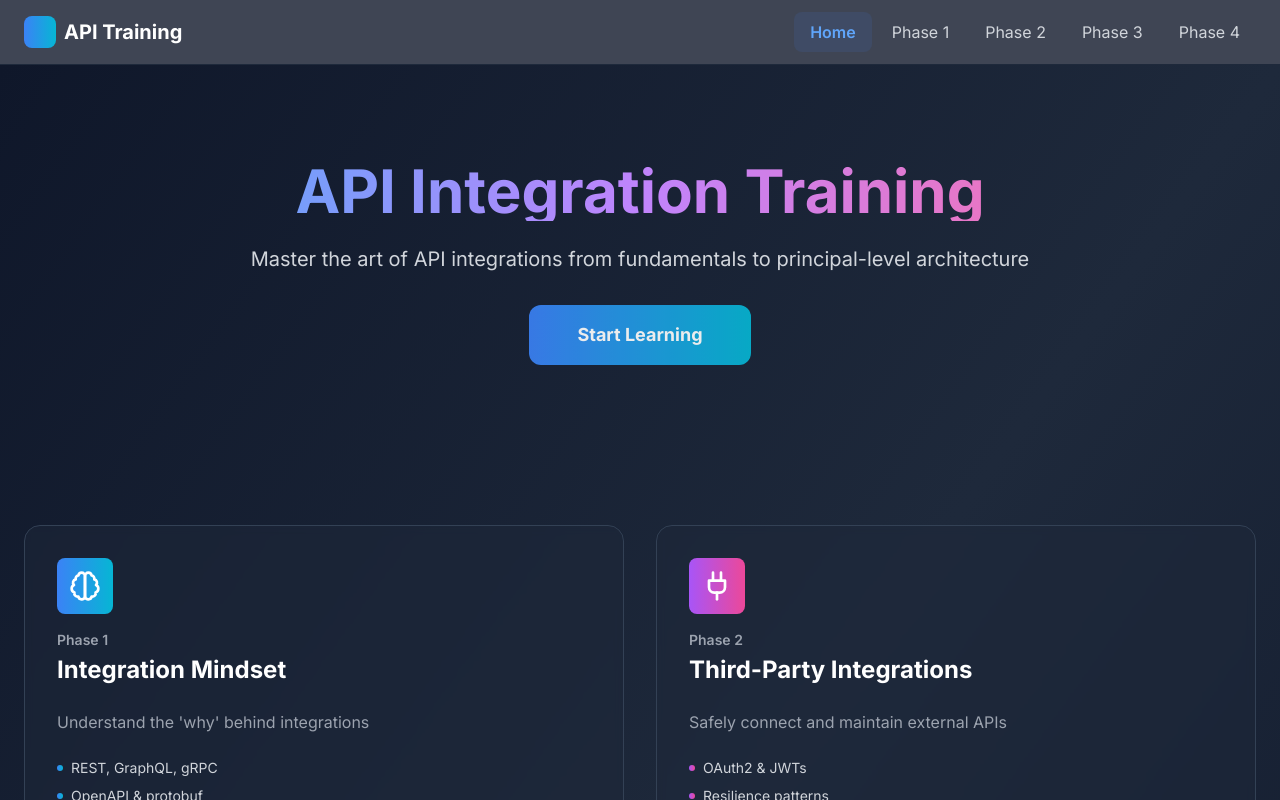
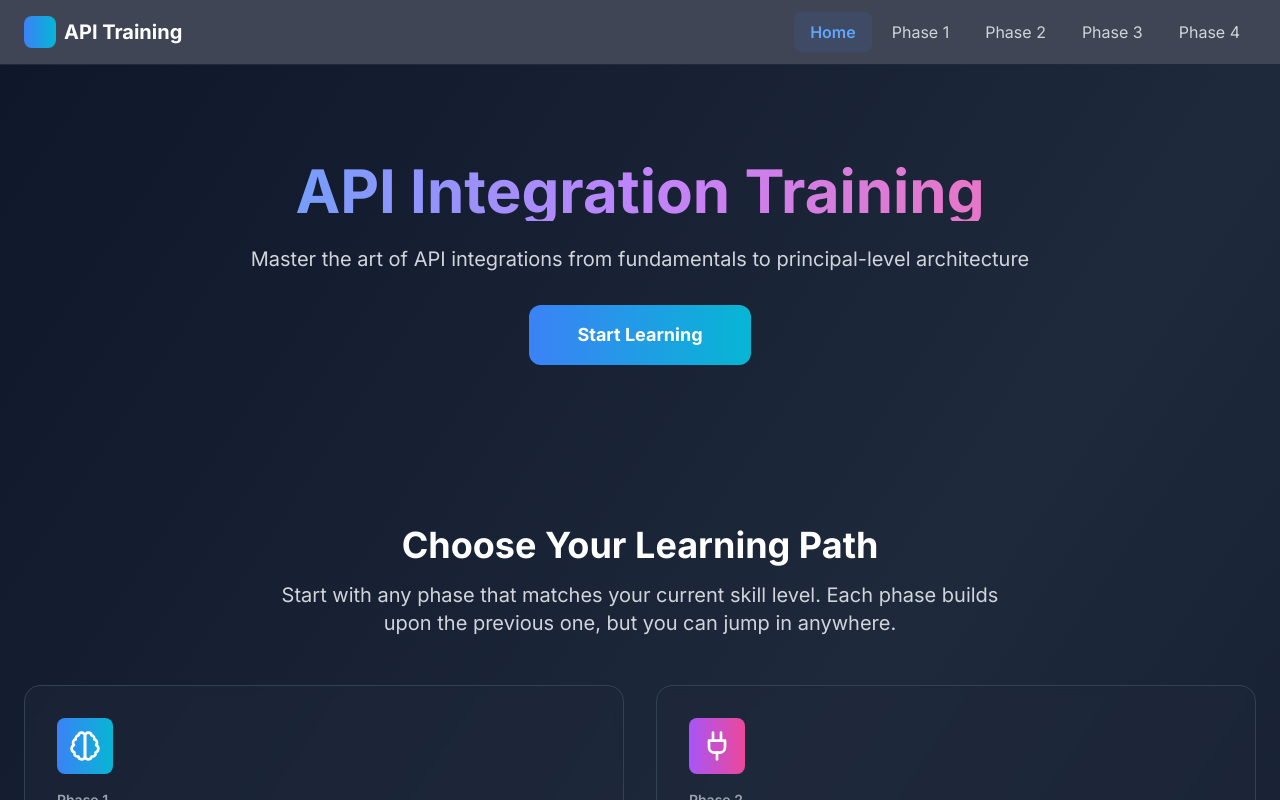
Before and after one commit to devcamos/apisandbox, a Next.js app: page / in a window 1280 px wide. Shown: the top 800 px of the page. Built offline with nearby package versions, Linux system fonts and the light colour scheme.

Commit message:
Simplify button to gentle hover + make phases the main content after Start Learning

```diff
--- a/app/globals.css
+++ b/app/globals.css
@@ -47,3 +47,7 @@ body {
 .animate-slideDown {
   animation: slideDown 0.3s ease-out;
 }
+
+.hover\:scale-102:hover {
+  transform: scale(1.02);
+}
--- a/app/page.tsx
+++ b/app/page.tsx
@@ -55,14 +55,12 @@ export default function Home() {
               Master the art of API integrations from fundamentals to principal-level architecture
             </p>
             <div className="flex justify-center">
-              <Link
-                href="/phase-1"
-                className="group relative px-12 py-4 bg-gradient-to-r from-blue-500 to-cyan-500 text-white rounded-xl font-bold text-lg hover:shadow-2xl hover:scale-105 transition-all duration-300 animate-pulse hover:animate-none"
+              <a
+                href="#phases"
+                className="px-12 py-4 bg-gradient-to-r from-blue-500 to-cyan-500 text-white rounded-xl font-bold text-lg hover:shadow-lg hover:scale-102 transition-all duration-200"
               >
-                <span className="relative z-10">Start Learning</span>
-                <div className="absolute inset-0 bg-gradient-to-r from-blue-400 to-cyan-400 rounded-xl opacity-0 group-hover:opacity-100 transition-opacity duration-300"></div>
-                <div className="absolute inset-0 rounded-xl bg-gradient-to-r from-blue-500 to-cyan-500 animate-ping opacity-20"></div>
-              </Link>
+                Start Learning
+              </a>
             </div>
           </div>
         </div>
@@ -70,6 +68,13 @@ export default function Home() {
 
       {/* Phases Grid */}
       <section id="phases" className="container mx-auto px-6 py-16">
+        <div className="text-center mb-12">
+          <h2 className="text-4xl font-bold text-white mb-4">Choose Your Learning Path</h2>
+          <p className="text-xl text-gray-300 max-w-3xl mx-auto">
+            Start with any phase that matches your current skill level. Each phase builds upon the previous one, but you can jump in anywhere.
+          </p>
+        </div>
+
         <div className="grid md:grid-cols-2 gap-8">
           {phases.map((phase) => {
             const Icon = phase.icon;
```
Also changed, not shown: 1 other file (tests, documents, lock files or other folders).
